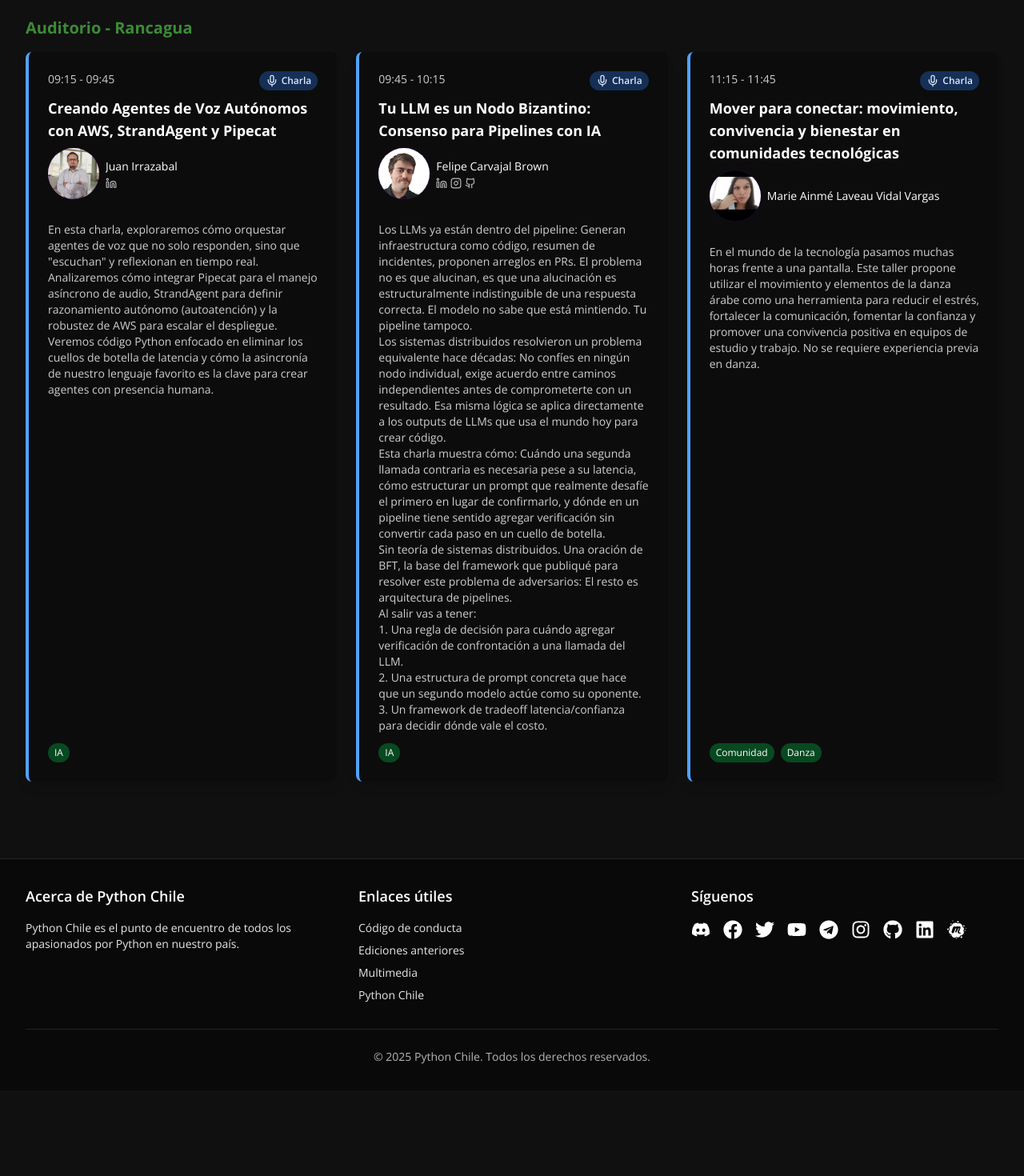
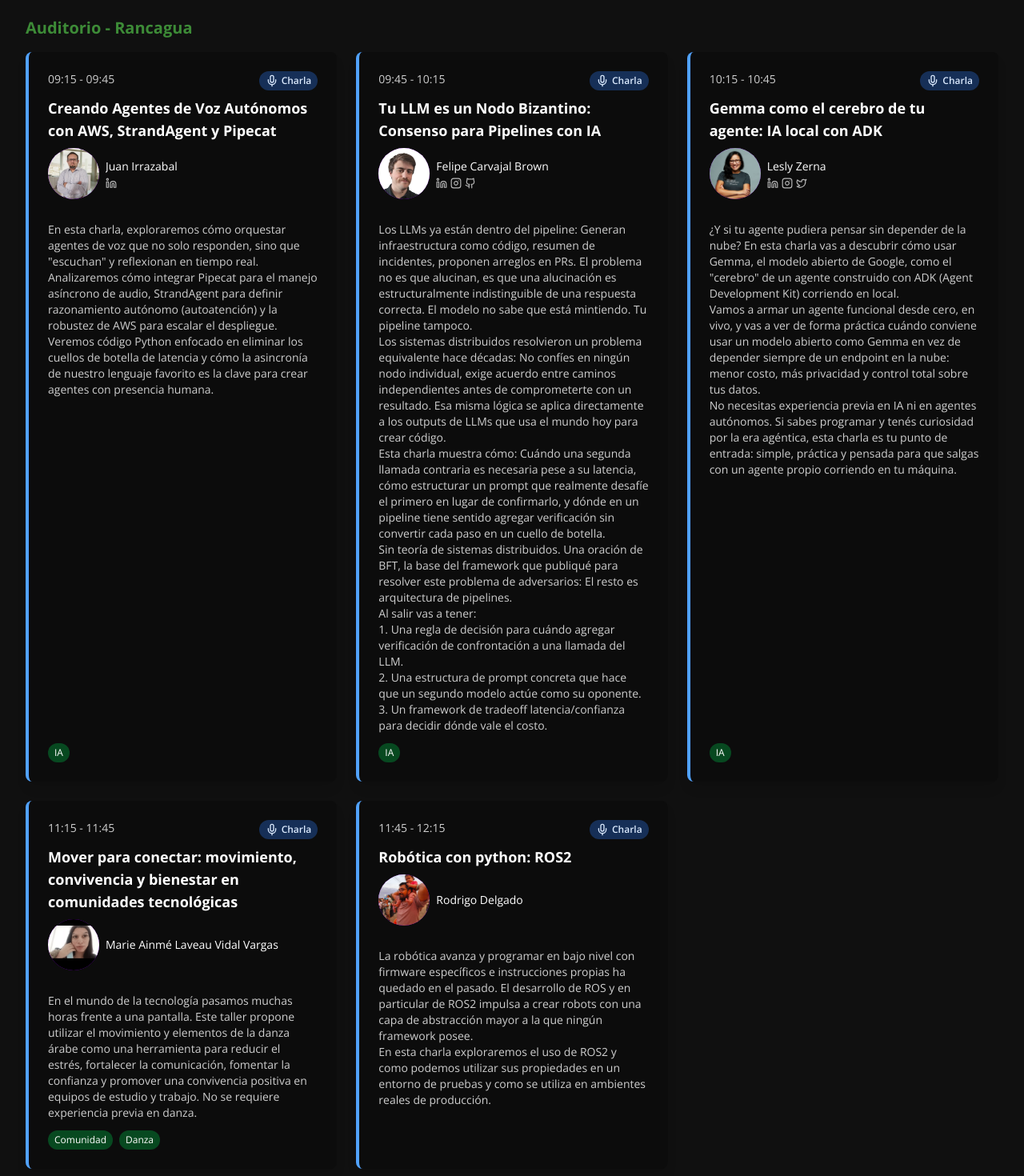
Before and after one commit to python-chile/pydaydotcl, a Next.js app: page /talks in a window 1280 px wide. Shown: the part 8100-9570 px from the top of the page at 80% size. Before the commit the page ends 9463 px from the top, so only its background shows below. Built offline with nearby package versions, Linux system fonts and the light colour scheme.

Commit message:
Update Rancagua agenda

```diff
--- a/src/data/cities.js
+++ b/src/data/cities.js
@@ -89,7 +89,7 @@ const cityData = {
     },
     registrationLink:"https://www.eventbrite.com/e/pyday-2026-rancagua-tickets-1991239301353",
     registrationStatus: "open",
-    talkProposalLink: "https://sessionize.com/pyday-rancagua-2026/",
+    talkProposalLink: "",
     schedule: allTalks.filter((talk) => talk.city === "rancagua"),
   },
 };
--- a/src/data/talks.js
+++ b/src/data/talks.js
@@ -748,12 +748,22 @@ const allTalks = [
   {
     id: 34,
     city: "rancagua",
-    type: "none",
-    title: `Por definir`,
-    description: ``,
+    type: "charla",
+    title: `Gemma como el cerebro de tu agente: IA local con ADK`,
+    description: `¿Y si tu agente pudiera pensar sin depender de la nube? En esta charla vas a descubrir cómo usar Gemma, el modelo abierto de Google, como el "cerebro" de un agente construido con ADK (Agent Development Kit) corriendo en local.<br/>
+Vamos a armar un agente funcional desde cero, en vivo, y vas a ver de forma práctica cuándo conviene usar un modelo abierto como Gemma en vez de depender siempre de un endpoint en la nube: menor costo, más privacidad y control total sobre tus datos.<br/>
+No necesitas experiencia previa en IA ni en agentes autónomos. Si sabes programar y tenés curiosidad por la era agéntica, esta charla es tu punto de entrada: simple, práctica y pensada para que salgas con un agente propio corriendo en tu máquina.`,
     time: "10:15 - 10:45",
     room: "Auditorio",
-    speakers: [],
+    speakers: [{
+      name: "Lesly Zerna",
+      image: "/images/speakers/lesly-zerna.webp",
+      socials: {
+        instagram: "https://www.instagram.com/leslysandra/",
+        linkedin: "https://www.linkedin.com/in/lesly-zerna/",
+        twitter: "https://twitter.com/leslysandra"
+      }
+    }],
     category: "Agentes de IA",
     level: "Intermedio",
     tags: ["IA"],
@@ -794,12 +804,21 @@ const allTalks = [
   {
     id: 37,
     city: "rancagua",
-    type: "none",
-    title: "Por definir",
-    description: "",
+    type: "charla",
+    title: "Robótica con python: ROS2",
+    description: `La robótica avanza y programar en bajo nivel con firmware específicos
+    e instrucciones propias ha quedado en el pasado.
+    El desarrollo de ROS y en particular de ROS2 impulsa a crear robots
+    con una capa de abstracción mayor a la que ningún framework posee.<br/>
+    En esta charla exploraremos el uso de ROS2 y como podemos utilizar sus propiedades en un entorno de pruebas
+    y como se utiliza en ambientes reales de producción.`,
     time: "11:45 - 12:15",
     room: "Auditorio",
-    speakers: [],
+    speakers: [{
+      name: "Rodrigo Delgado",
+      image: "/images/speakers/rodrigo-delgado.webp",
+      socials: {}
+    }],
   },
   {
     id: 38,
```
Also changed, not shown: public/images/speakers/rodrigo-delgado.webp (added).
